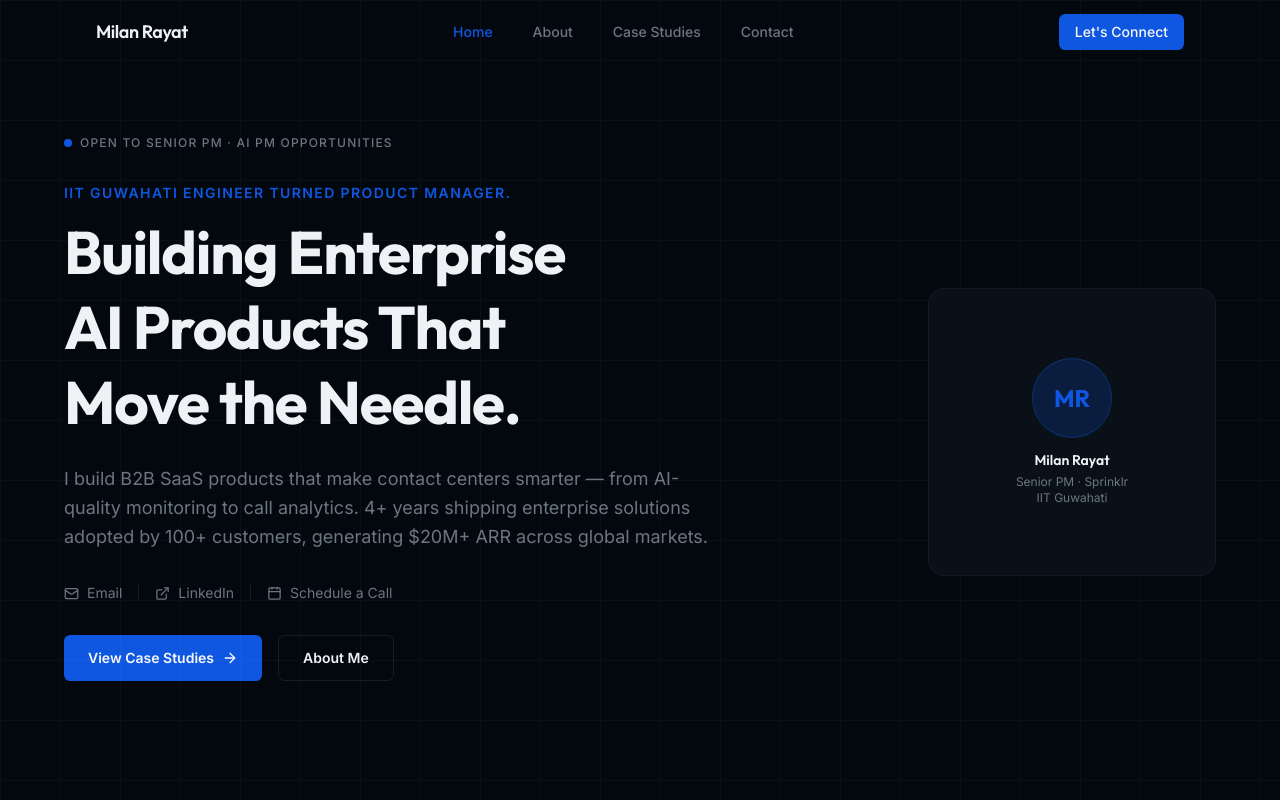
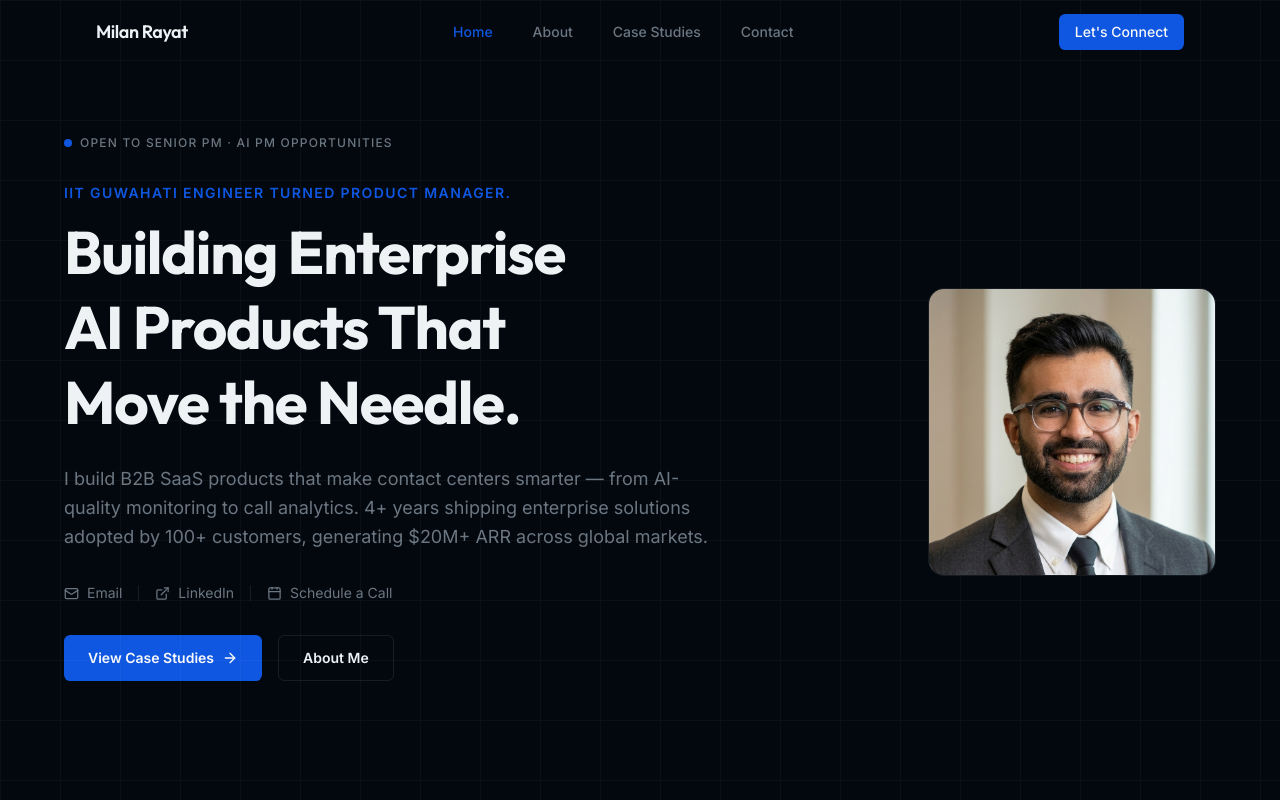
Before and after one commit to milanrayat/milan.rayat, a Next.js app: page / in a window 1280 px wide. Shown: the top 800 px of the page. Built offline with nearby package versions, Linux system fonts and the light colour scheme.

Commit message:
Add real headshot photo to hero section

```diff
--- a/app/page.tsx
+++ b/app/page.tsx
@@ -1,3 +1,4 @@
+import Image from 'next/image'
 import Link from 'next/link'
 import { ArrowRight, Mail, ExternalLink, Calendar } from 'lucide-react'
 import { Navbar } from '@/components/navbar'
@@ -118,23 +119,14 @@ export default async function HomePage() {
 
               {/* Headshot */}
               <div className="lg:col-span-4 flex justify-center lg:justify-end">
-                <div
-                  className="relative w-64 h-64 lg:w-72 lg:h-72 rounded-2xl overflow-hidden border border-border/50 bg-card flex items-center justify-center"
-                  role="img"
-                  aria-label="Milan Rayat — Senior PM at Sprinklr"
-                >
-                  <div className="flex flex-col items-center gap-3 text-center p-6">
-                    <div className="w-20 h-20 rounded-full bg-accent/20 border border-accent/30 flex items-center justify-center">
-                      <span className="font-heading font-bold text-2xl text-accent" aria-hidden="true">
-                        MR
-                      </span>
-                    </div>
-                    <div>
-                      <p className="font-heading font-semibold text-foreground text-sm">{PERSON.name}</p>
-                      <p className="text-xs text-muted-foreground mt-1">Senior PM &middot; {PERSON.company}</p>
-                      <p className="text-xs text-muted-foreground">IIT Guwahati</p>
-                    </div>
-                  </div>
+                <div className="relative w-64 h-64 lg:w-72 lg:h-72 rounded-2xl overflow-hidden border border-border/50 bg-card">
+                  <Image
+                    src="/milan-rayat.png"
+                    alt="Milan Rayat — Senior PM at Sprinklr"
+                    fill
+                    className="object-cover"
+                    priority
+                  />
                 </div>
               </div>
             </div>
```
Also changed, not shown: public/milan-rayat.png (added).
